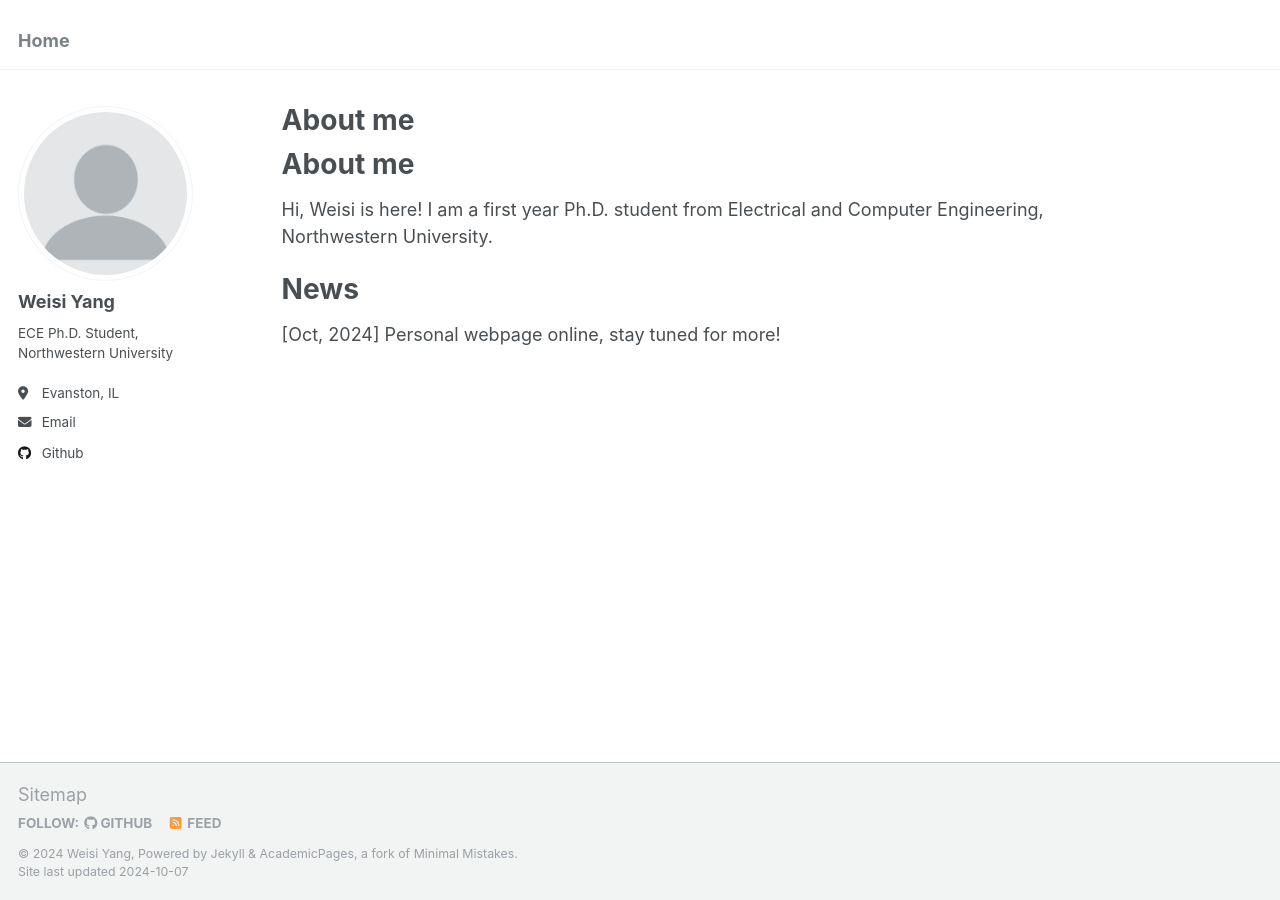
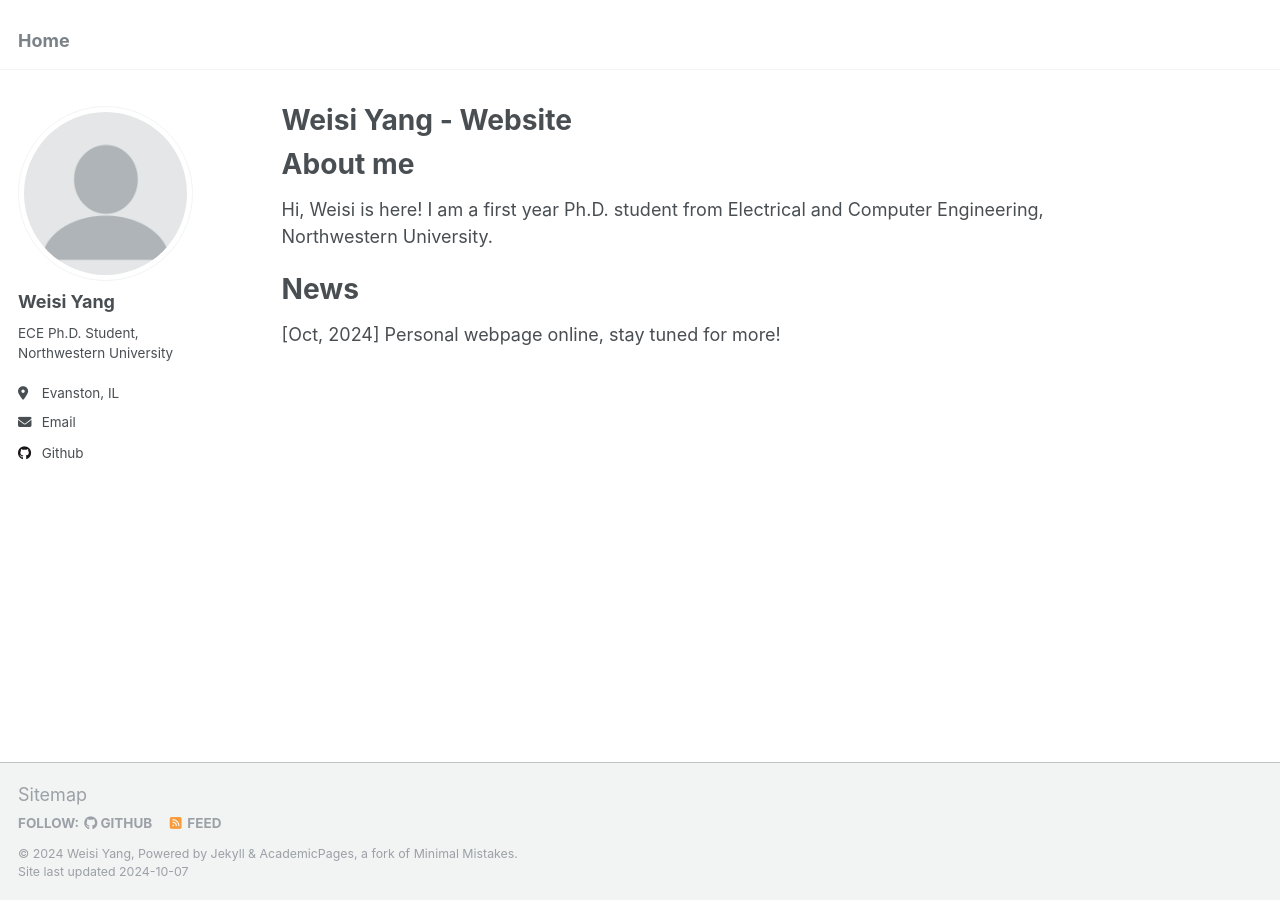
Before and after one commit to ody999/ody999.github.io, a Jekyll site: the page built from _pages/about.md, in a window 1280 px wide. Built offline with Jekyll 4.4.1, drawn with Linux system fonts in a browser that asks for light colours; our own code applies the rules of GitHub Pages for plain Markdown files.

Commit message:
Update about.md

```diff
--- a/_pages/about.md
+++ b/_pages/about.md
@@ -1,3 +1,12 @@
+---
+permalink: /
+title: "Weisi Yang - Website"
+author_profile: true
+redirect_from:
+  - /about/
+  - /about.html
+---
+
 About me
 ======
 Hi, Weisi is here! I am a first year Ph.D. student from Electrical and Computer Engineering, Northwestern University.
```
